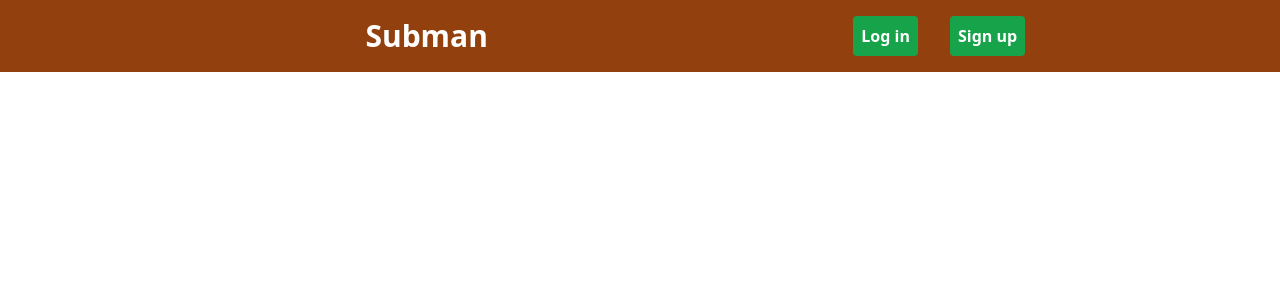
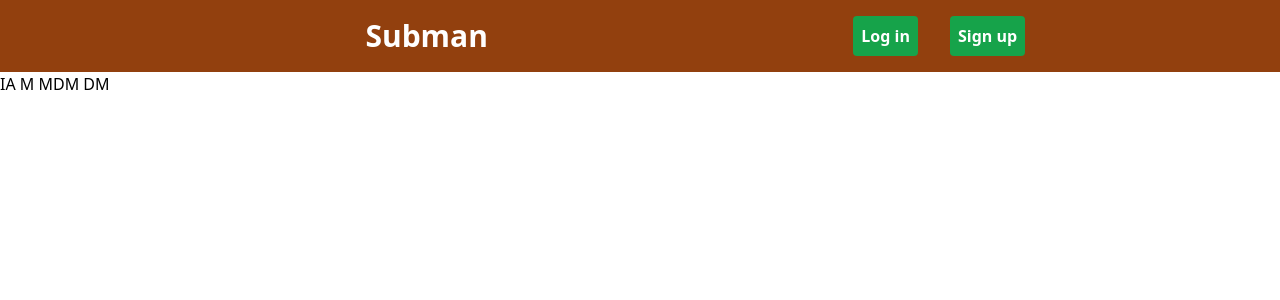
Before and after one commit to Adithya-why/subManageFront, a React (Vite) app: page /dashboard in a window 1280 px wide. Shown: the top 300 px of the page. Built offline with nearby package versions, Linux system fonts and the light colour scheme.

Commit message:
added empty dashboard button

```diff
--- a/src/App.jsx
+++ b/src/App.jsx
@@ -10,6 +10,7 @@ import Register from './components/Register';
 import Subs from './components/Subs';
 import NewSub from './components/NewSub';
 import UpdateSub from './components/UpdateSub';
+import DashBoard from './components/DashBoard';
 
 
 
@@ -54,6 +55,9 @@ function App() {
 
         <Route path='/update/:id' element={<UpdateSub/>}/>
 
+
+        <Route path='/dashboard' element={<DashBoard/>}/>
+
         </Routes>
       </Router>
     </>
--- /dev/null
+++ b/src/components/DashBoard.jsx
@@ -0,0 +1,8 @@
+export default function DashBoard(){
+
+
+
+    return(
+        <div>IA   M MDM DM</div>
+    )
+}
--- a/src/components/NavBar.jsx
+++ b/src/components/NavBar.jsx
@@ -36,6 +36,8 @@ export default function NavBar({ user, setuser }){
 
                     <Link to={"/subscriptions"}><button className=" p-2 bg-green-600 rounded text-white">View Subs</button></Link>
 
+                    <Link to={"/dashboard"}><button className=" p-2 bg-green-600 rounded text-white">Dashboard</button></Link>
+
                     <div className="text-white text-lg font-medium">Welcome {user.username}</div>
 
 
```
